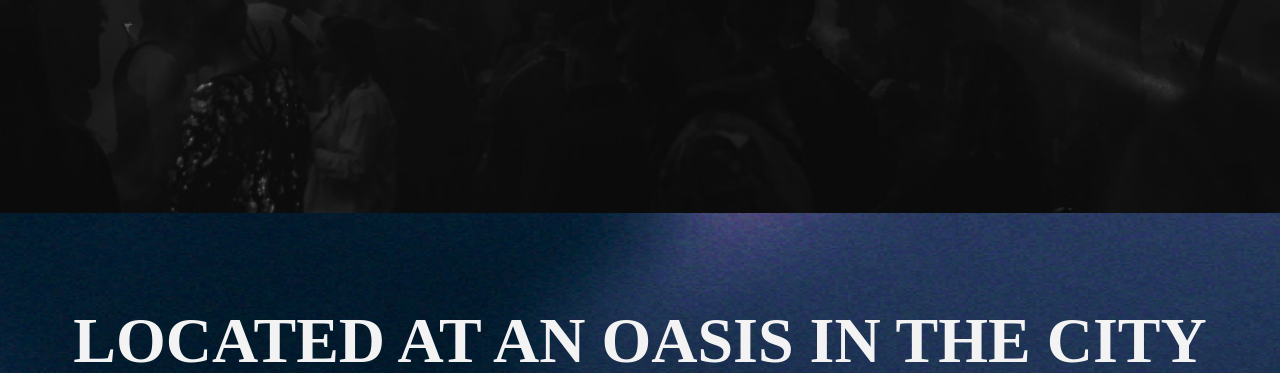
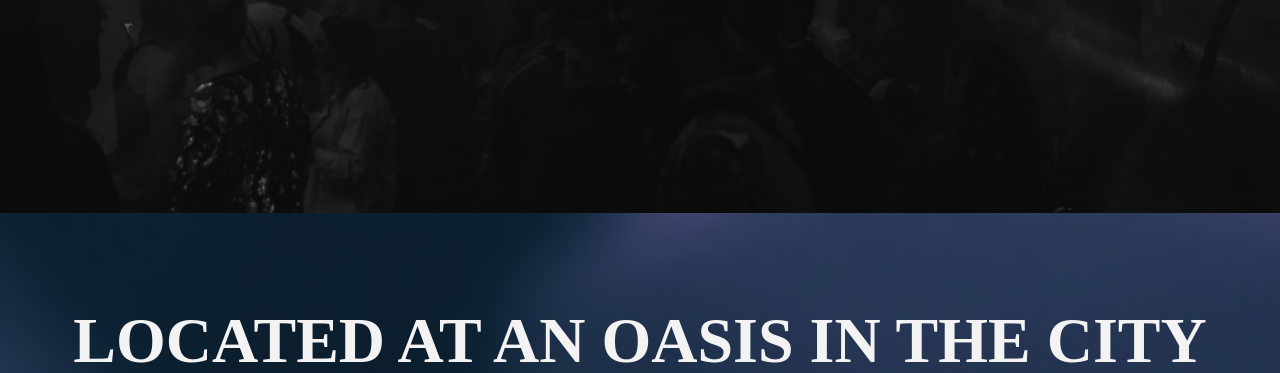
Before and after one commit to Victorhald/karrusel_astro, an Astro site: page / in a window 1280 px wide. Shown: the part 427-800 px from the top of the page. Built offline with nearby package versions, Linux system fonts and the light colour scheme; Astro itself is replaced by a stand-in of ours.

Commit message:
ændre baggrund noise

```diff
--- a/src/styles/style.css
+++ b/src/styles/style.css
@@ -19,7 +19,7 @@ img {
 body {
   /* background-color: grey; */
   color: var(--font_color);
-  background-image: url(/public/background_img.webp);
+  background-image: url(/public/baggrund_img4.jpg);
   background-repeat: no-repeat;
   background-attachment: fixed;
   background-position: center;
```
Also changed, not shown: public/baggrund3_img.jpg (added), public/baggrund_img2.jpg (added), public/baggrund_img4.jpg (added).
